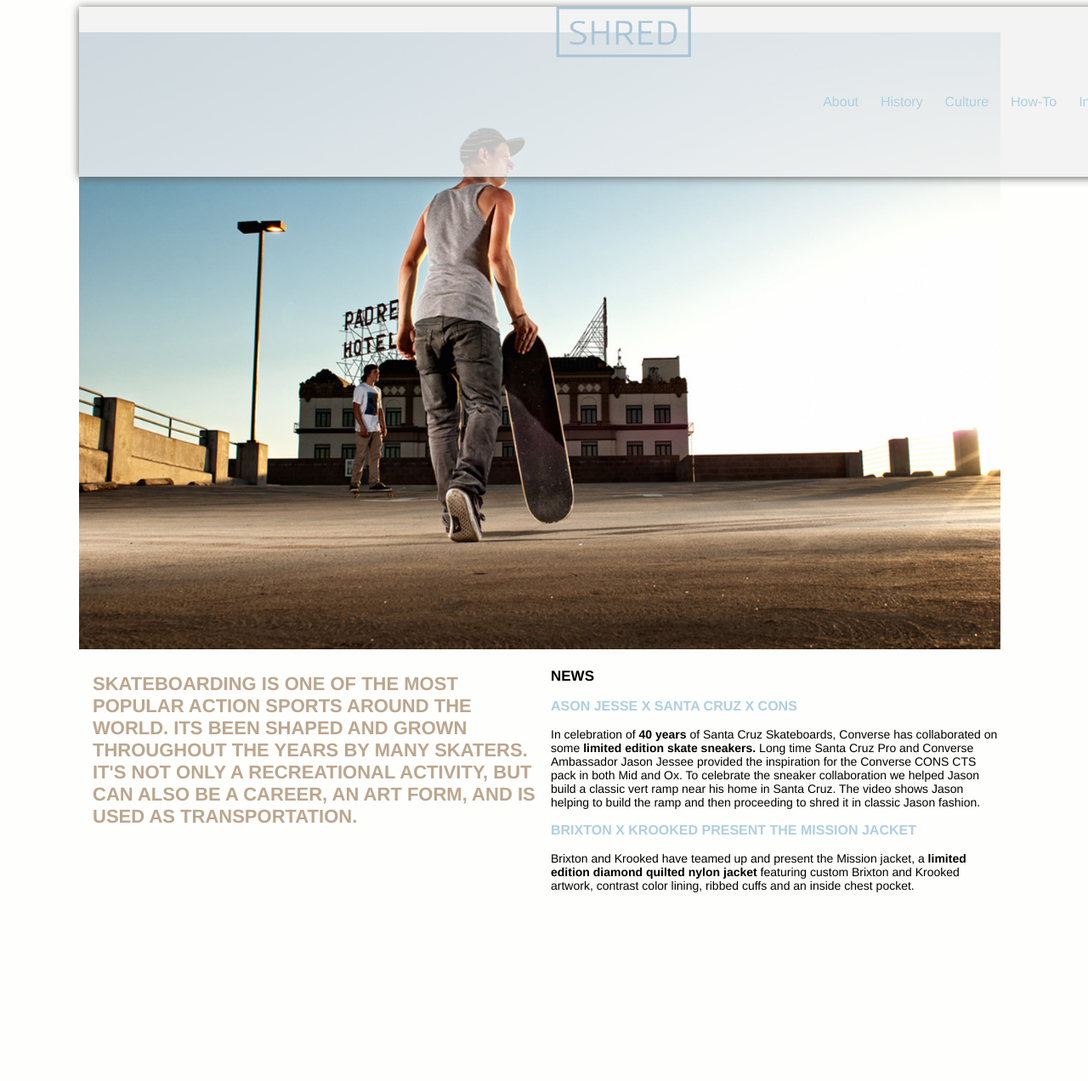
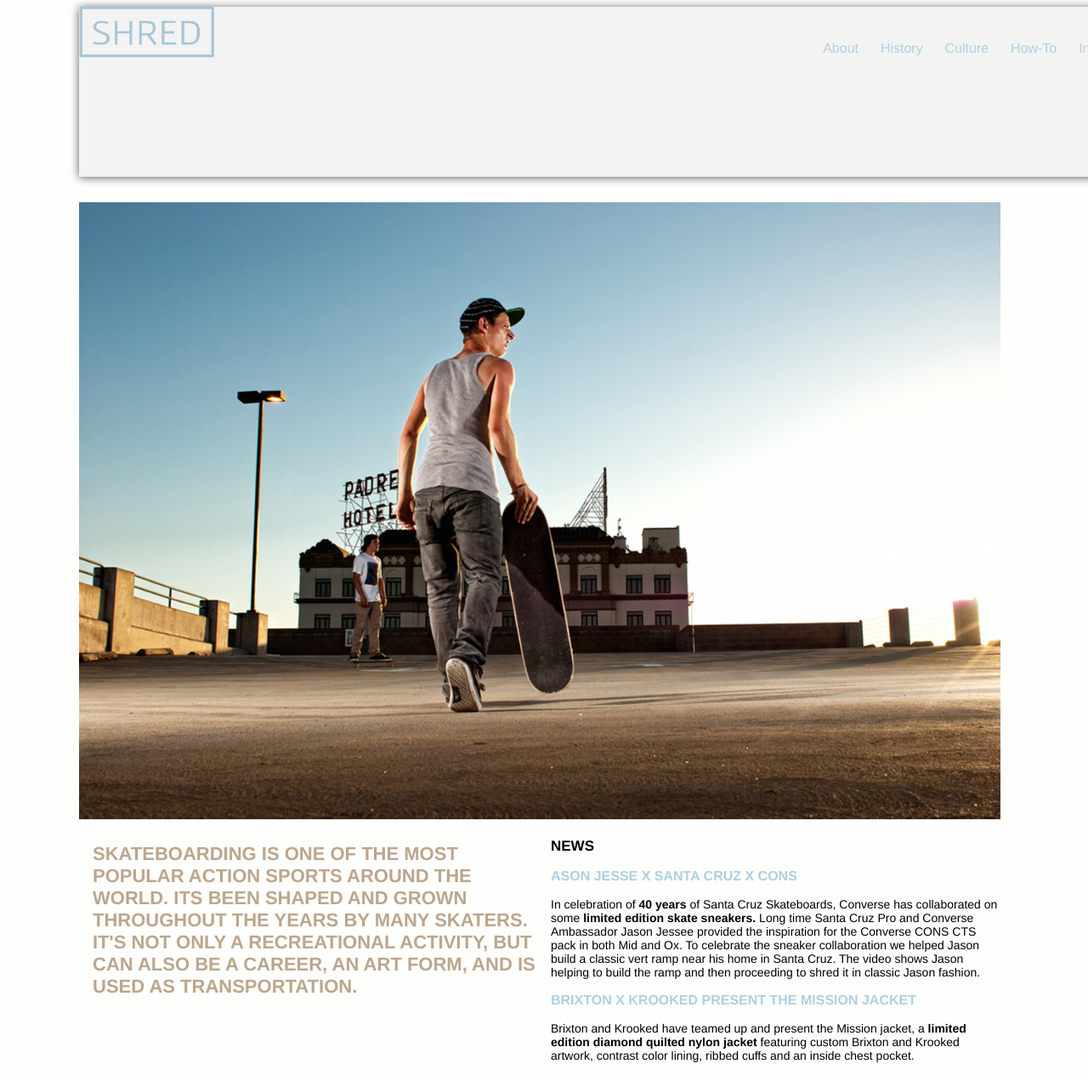
Before and after one commit to maddiwatson1/large-data-site, a Jekyll site: the page built from index.html, in a window 1280 px wide. Shown: the whole page at 85% size. Built offline with Jekyll 4.4.1, drawn with Linux system fonts in a browser that asks for light colours; Markdown is read by kramdown in place of the engine named in the settings; before the commit the page ends 1072 px from its top, so only the background shows below that.

Commit message:
css edit

```diff
--- a/_layouts/default.html
+++ b/_layouts/default.html
@@ -28,6 +28,7 @@
 </head>
 <body>
 
+<header class="header">
 <nav>
 	<div class="header-wrap clearfix">
 		<header id="header" class="clearfix">
@@ -44,6 +45,7 @@
        <li><a href="">Inside Look</a></li>
 	</ul>
 </nav>
+</header>
 
 {{content}}
 
--- a/css/general.css
+++ b/css/general.css
@@ -74,7 +74,7 @@ a:active {text-decoration:none; color: #654A35;}
 		font-size:22px;
 	}
 
-	header .logo h1{
+	.logo {
 		float: left;
 		margin-bottom: 30px;
 	}
@@ -126,6 +126,7 @@ p {
 .flex-img {
 	display: block;
 	width: 100%;
+	padding-top: 200px;
 }
 
 .grid {
```
